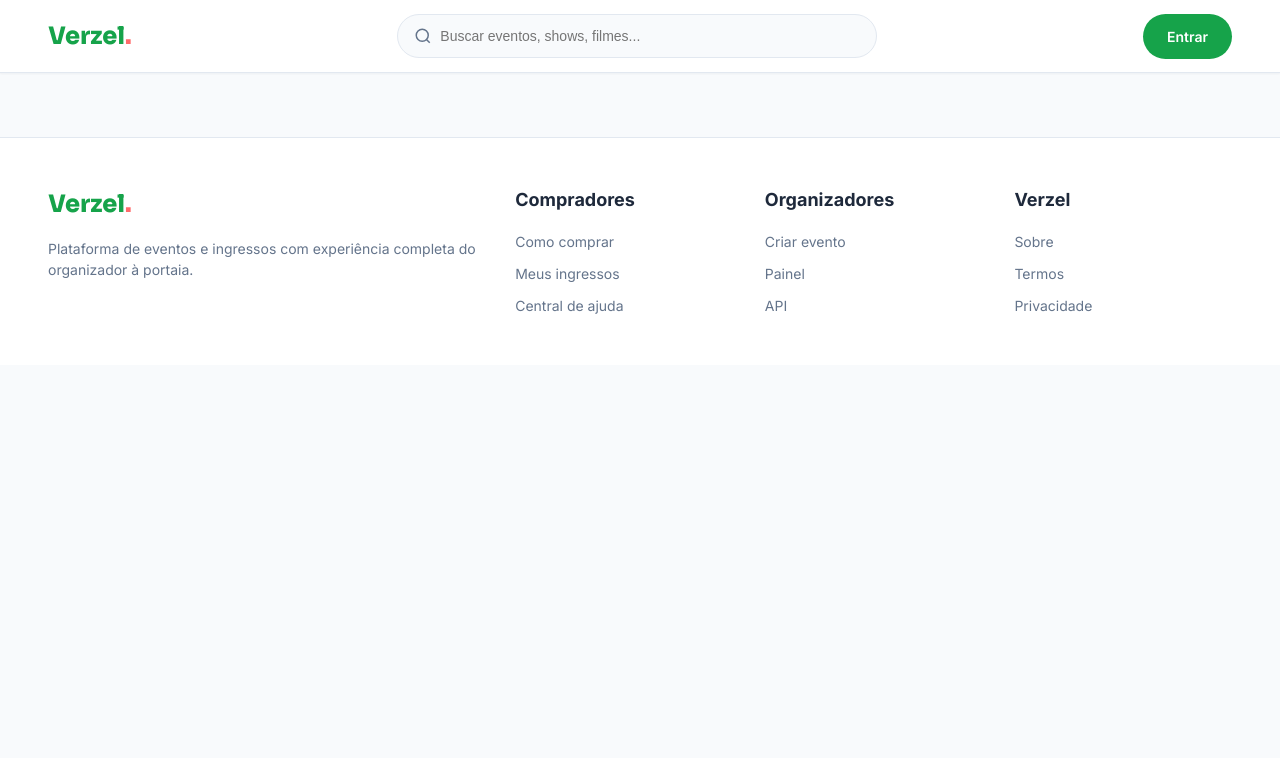
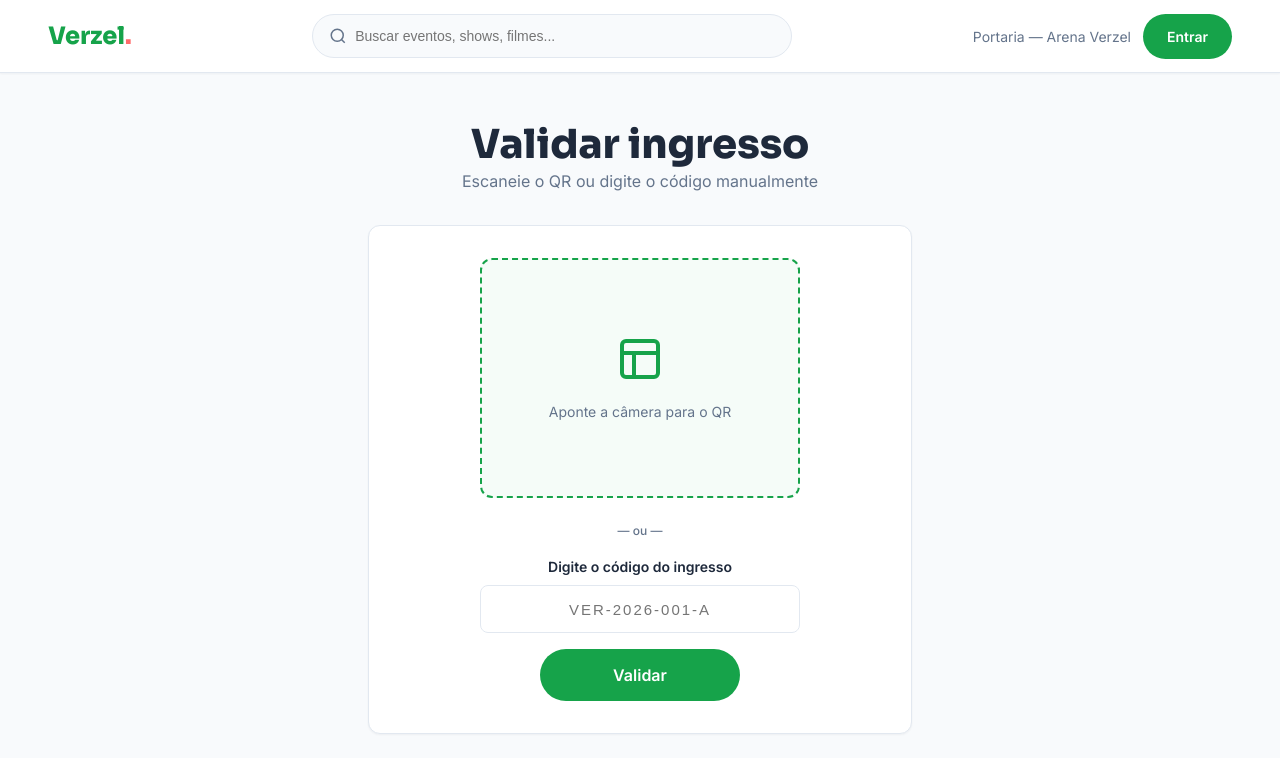
Before and after one commit to luizmatheusgaal/teste-raizen-frontend, a React app in the folder frontend/: page /validar in a window 1280 px wide. Shown: the top 758 px of the page. Built offline with nearby package versions, Linux system fonts and the light colour scheme; the HTML template or start-up script is replaced by a standard one.

Commit message:
feat(door-validation): add ticket validation page for door staff
Implement the door validation flow with QR scanning area,
manual code input, validation result states (valid/used/invalid)
and daily statistics.

```diff
--- a/frontend/src/App.jsx
+++ b/frontend/src/App.jsx
@@ -5,6 +5,7 @@ import Login from './pages/Login';
 import EventDetail from './pages/EventDetail';
 import Checkout from './pages/Checkout';
 import MyTickets from './pages/MyTickets';
+import DoorValidation from './pages/DoorValidation';
 
 export default function App() {
   return (
@@ -16,6 +17,7 @@ export default function App() {
           <Route path="/eventos/:id" element={<EventDetail />} />
           <Route path="/checkout" element={<Checkout />} />
           <Route path="/meus-ingressos" element={<MyTickets />} />
+          <Route path="/validar" element={<DoorValidation />} />
         </Routes>
       </Layout>
     </BrowserRouter>
--- a/frontend/src/components/Header.jsx
+++ b/frontend/src/components/Header.jsx
@@ -1,6 +1,9 @@
-import { Link } from 'react-router-dom';
+import { Link, useLocation } from 'react-router-dom';
 
 export default function Header({ role = 'guest' }) {
+  const location = useLocation();
+  const isDoor = location.pathname === '/validar';
+
   return (
     <header className="header">
       <div className="container header-inner">
@@ -14,7 +17,7 @@ export default function Header({ role = 'guest' }) {
         </div>
         <div className="nav-actions">
           {role === 'organizer' && <Link to="/criar-evento" className="btn btn-ghost">Criar evento</Link>}
-          {role === 'door' && <span className="text-sm text-muted">Portaria</span>}
+          {isDoor && <span className="text-sm text-muted">Portaria — Arena Verzel</span>}
           <Link to="/login" className="btn btn-primary">Entrar</Link>
         </div>
       </div>
--- /dev/null
+++ b/frontend/src/pages/DoorValidation.jsx
@@ -0,0 +1,97 @@
+import { useState } from 'react';
+
+export default function DoorValidation() {
+  const [code, setCode] = useState('');
+  const [result, setResult] = useState(null);
+  const [stats] = useState({ validated: 42, refused: 3 });
+
+  const handleValidate = (e) => {
+    e.preventDefault();
+    if (!code) {
+      setResult({ type: 'invalid', message: 'Digite um código válido.' });
+      return;
+    }
+    if (code === 'VER-2026-001-A') {
+      setResult({
+        type: 'valid',
+        title: 'Ingresso válido',
+        message: `Festival Verano 2026 — Pista\nCliente: João Silva\nCódigo: ${code}`
+      });
+    } else if (code.startsWith('VER-2026-004')) {
+      setResult({ type: 'used', title: 'Ingresso já utilizado', message: `Código: ${code}` });
+    } else {
+      setResult({ type: 'invalid', title: 'Ingresso inválido', message: 'Código não encontrado para este evento.' });
+    }
+  };
+
+  const resultClass = {
+    valid: { background: 'rgba(34, 197, 94, 0.1)', color: 'var(--color-success)' },
+    used: { background: 'rgba(245, 158, 11, 0.1)', color: 'var(--color-warning)' },
+    invalid: { background: 'rgba(244, 63, 94, 0.1)', color: 'var(--color-danger)' }
+  };
+
+  return (
+    <section className="section">
+      <div className="container" style={{ maxWidth: '640px' }}>
+        <div style={{ textAlign: 'center', marginBottom: '32px' }}>
+          <h1>Validar ingresso</h1>
+          <p className="text-muted">Escaneie o QR ou digite o código manualmente</p>
+        </div>
+
+        <div className="card" style={{ padding: '32px', textAlign: 'center' }}>
+          <div style={{
+            width: '320px', height: '240px', border: '2px dashed var(--color-primary)',
+            borderRadius: '12px', display: 'flex', alignItems: 'center', justifyContent: 'center',
+            background: 'rgba(22, 163, 74, 0.04)', margin: '0 auto 24px'
+          }}>
+            <div>
+              <svg width="48" height="48" viewBox="0 0 24 24" fill="none" stroke="#16A34A" strokeWidth="2">
+                <rect x="3" y="3" width="18" height="18" rx="2" />
+                <path d="M3 9h18M9 21V9" />
+              </svg>
+              <p className="text-sm text-muted" style={{ marginTop: '12px' }}>Aponte a câmera para o QR</p>
+            </div>
+          </div>
+
+          <p className="text-xs text-muted" style={{ marginBottom: '16px' }}>— ou —</p>
+
+          <form onSubmit={handleValidate}>
+            <div className="form-group" style={{ maxWidth: '320px', margin: '0 auto 16px' }}>
+              <label className="form-label">Digite o código do ingresso</label>
+              <input
+                className="form-input"
+                type="text"
+                placeholder="VER-2026-001-A"
+                value={code}
+                onChange={(e) => setCode(e.target.value)}
+                style={{ textAlign: 'center', letterSpacing: '2px' }}
+              />
+            </div>
+            <button type="submit" className="btn btn-primary btn-lg" style={{ minWidth: '200px' }}>Validar</button>
+          </form>
+        </div>
+
+        {result && (
+          <div className="card" style={{ padding: '24px', textAlign: 'center', marginTop: '24px', ...resultClass[result.type] }}>
+            <h3 style={{ marginBottom: '8px' }}>{result.title}</h3>
+            <p className="text-sm" style={{ whiteSpace: 'pre-line' }}>{result.message}</p>
+            {result.type === 'valid' && (
+              <button className="btn btn-secondary btn-sm mt-4">Liberar entrada</button>
+            )}
+          </div>
+        )}
+
+        <div className="grid grid-2" style={{ gap: '16px', marginTop: '24px' }}>
+          <div className="card" style={{ padding: '16px', textAlign: 'center' }}>
+            <div style={{ fontFamily: 'var(--font-display)', fontSize: '24px', fontWeight: 800, color: 'var(--color-primary)' }}>{stats.validated}</div>
+            <div className="text-muted text-sm">Validados hoje</div>
+          </div>
+          <div className="card" style={{ padding: '16px', textAlign: 'center' }}>
+            <div style={{ fontFamily: 'var(--font-display)', fontSize: '24px', fontWeight: 800, color: 'var(--color-primary)' }}>{stats.refused}</div>
+            <div className="text-muted text-sm">Recusados</div>
+          </div>
+        </div>
+      </div>
+    </section>
+  );
+}
```
